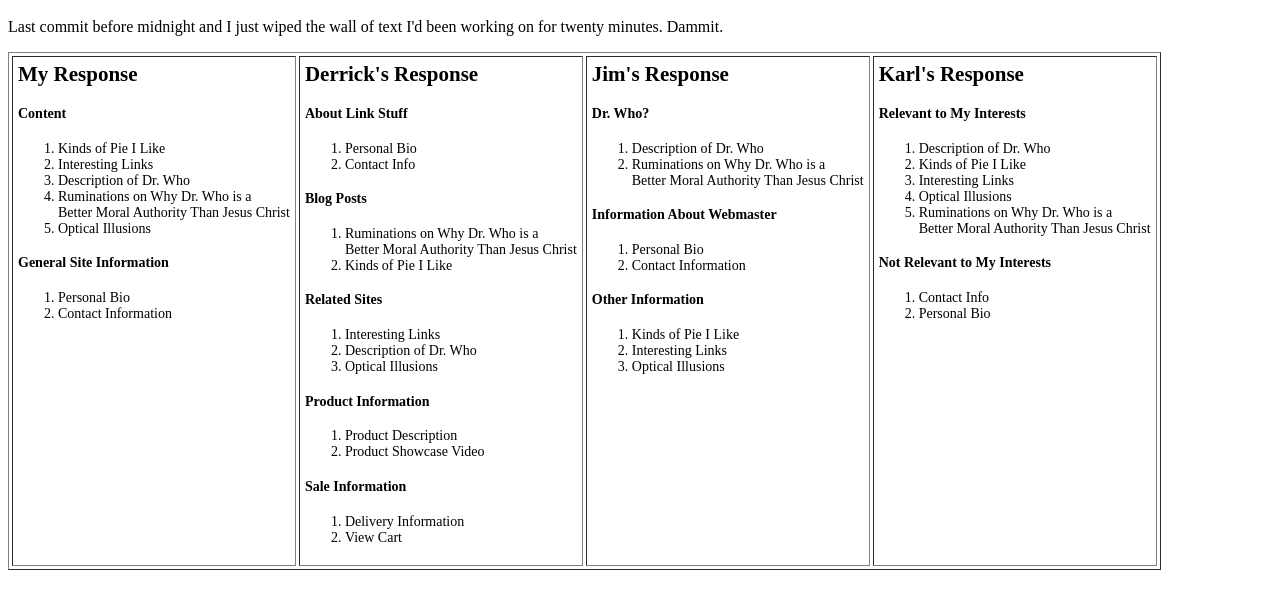
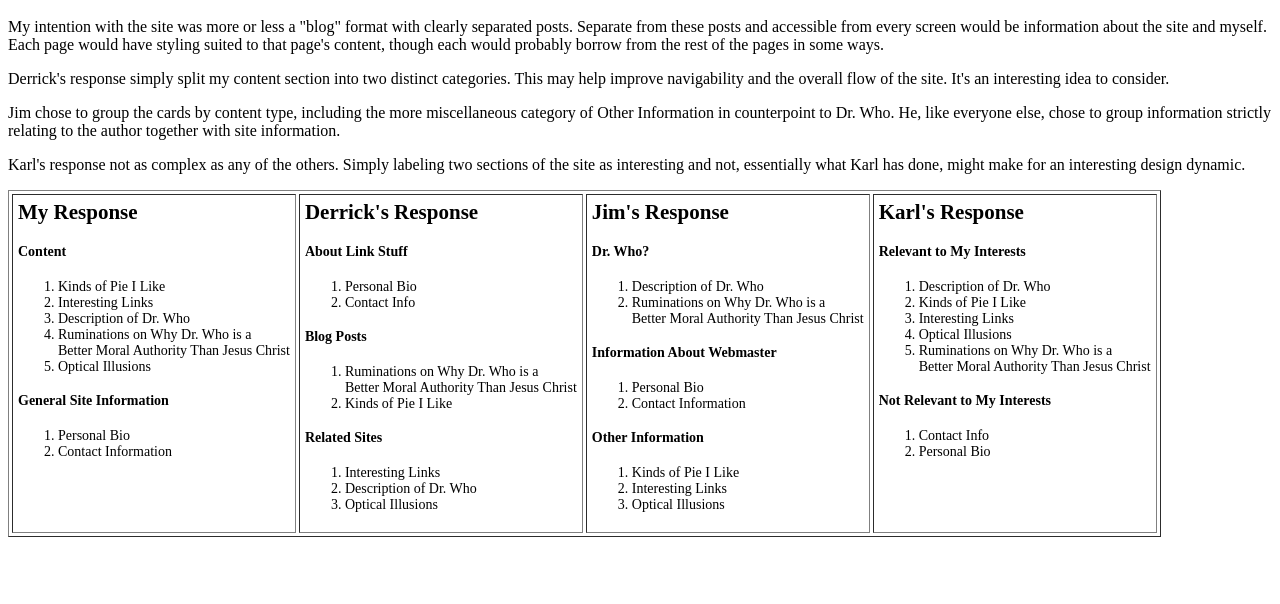
Before and after one commit to Zaeos/tc349, a plain HTML site: page 5week/mysite.html in a window 1280 px wide. Shown: the part 48-652 px from the top of the page. Drawn offline with Linux system fonts and the light colour scheme.

Commit message:
Updated both HTML pages, completing analysis content

```diff
--- a/5week/mysite.html
+++ b/5week/mysite.html
@@ -20,7 +20,20 @@
 </style>
 <div>
 	<h1>My Intention and My Associates' Interpretation of my Cards</h2>
-	<p>Last commit before midnight and I just wiped the wall of text I'd been working on for twenty minutes. Dammit.<p>
+	<p>My intention with the site was more or less a "blog" format with clearly separated posts. Separate from these
+		posts and accessible from every screen would be information about the site and myself. Each page would have styling
+		suited to that page's	content, though each would probably borrow from the rest of the pages in some ways.
+	</p>
+	<p>Derrick's response simply split my content section into two distinct categories. This may help improve navigability
+		and the overall flow of the site. It's an interesting idea to consider.
+	</p>
+	<p>Jim chose to group the cards by content type, including the more miscellaneous category of Other Information in
+		counterpoint to Dr. Who. He, like everyone else, chose to group information strictly relating to the author together with site
+		information.
+	</p>
+	<p>Karl's response not as complex as any of the others. Simply labeling two sections of the site as interesting and
+		not, essentially what Karl has done, might make for an interesting design dynamic.
+	</p>
 </div
 <div>
 	<table border="1" cellspacing="3">
@@ -58,16 +71,6 @@
 					<li>Interesting Links</li>
 					<li>Description of Dr. Who</li>
 					<li>Optical Illusions</li>
-				</ol>
-				<h4>Product Information</h4>
-				<ol>
-					<li>Product Description</li>
-					<li>Product Showcase Video</li>
-				</ol>
-				<h4>Sale Information</h4>
-				<ol>
-					<li>Delivery Information</li>
-					<li>View Cart</li>
 				</ol>
 			</td>
 			<td>
```
Also changed, not shown: 5week/foldable.html (+1 -1 lines).
